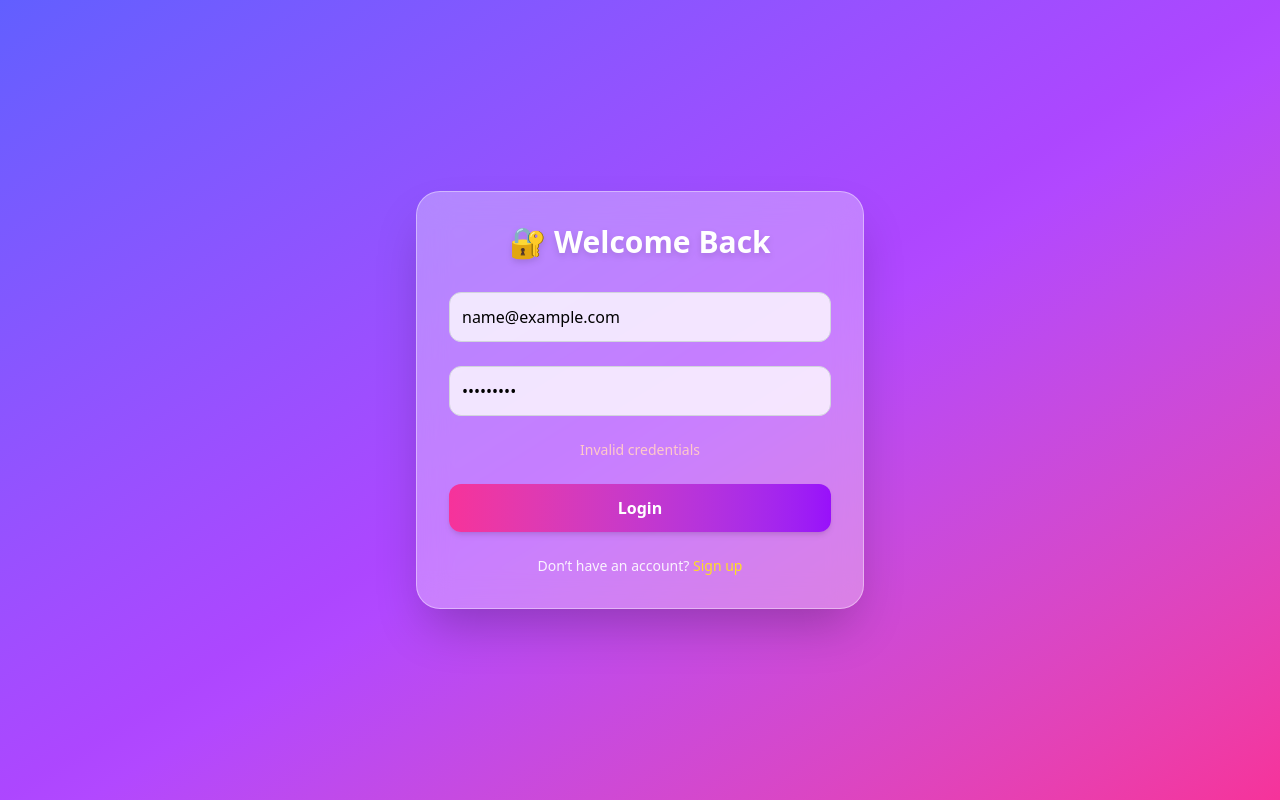
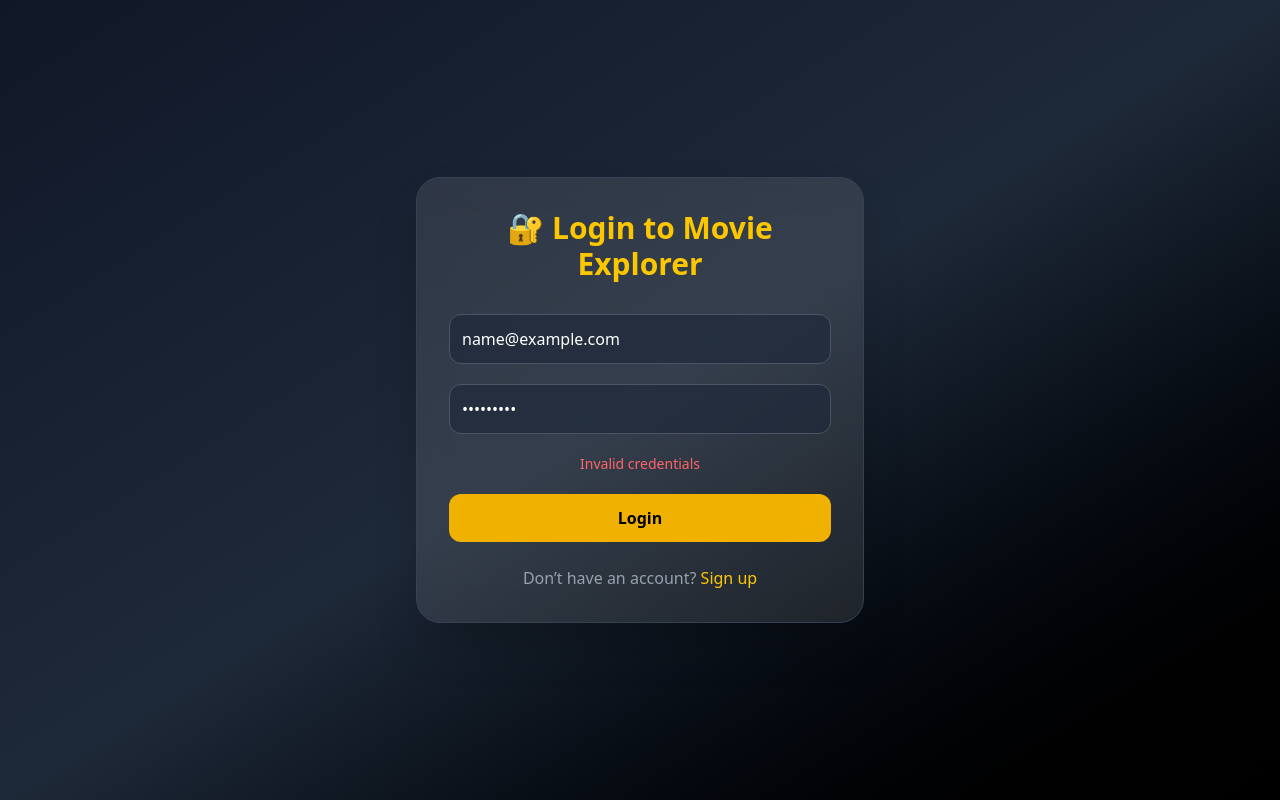
Before and after one commit to neharakesh/Logicall, a React (Vite) app: page /login in a window 1280 px wide. Both pictures are taken after typing "name@example.com", "Sample123" into the empty fields and a click on the button "Login". Built offline with nearby package versions, Linux system fonts and the light colour scheme; no server answers.

Commit message:
login sgn up frontend is ready

```diff
--- a/src/components/navbar.jsx
+++ b/src/components/navbar.jsx
@@ -1,4 +1,5 @@
 import React from "react";
+import { useNavigate } from "react-router-dom";
 import AppBar from "@mui/material/AppBar";
 import Box from "@mui/material/Box";
 import Toolbar from "@mui/material/Toolbar";
@@ -8,19 +9,21 @@ import Menu from "@mui/material/Menu";
 import MenuItem from "@mui/material/MenuItem";
 import Avatar from "@mui/material/Avatar";
 import Tooltip from "@mui/material/Tooltip";
-import MenuIcon from "@mui/icons-material/Menu";
 import Button from "@mui/material/Button";
 
-const pages = ["Home", "Add Movie", "Login", "Signup"];
+const pages = [
+  { name: "Home", path: "/" },
+  { name: "Add Movie", path: "/addmovie" },
+  { name: "Login", path: "/login" },
+  { name: "Signup", path: "/signup" },
+];
 const settings = ["Profile", "Logout"];
 
 const ResponsiveAppBar = () => {
-  const [anchorElNav, setAnchorElNav] = React.useState(null);
+  const navigate = useNavigate();
   const [anchorElUser, setAnchorElUser] = React.useState(null);
 
-  const handleOpenNavMenu = (event) => setAnchorElNav(event.currentTarget);
   const handleOpenUserMenu = (event) => setAnchorElUser(event.currentTarget);
-  const handleCloseNavMenu = () => setAnchorElNav(null);
   const handleCloseUserMenu = () => setAnchorElUser(null);
 
   return (
@@ -43,7 +46,9 @@ const ResponsiveAppBar = () => {
             fontWeight: 600,
             color: "#fff",
             letterSpacing: "1px",
+            cursor: "pointer",
           }}
+          onClick={() => navigate("/")}
         >
           🎬 MovieVerse
         </Typography>
@@ -52,7 +57,8 @@ const ResponsiveAppBar = () => {
         <Box sx={{ display: { xs: "none", md: "flex" }, gap: 2 }}>
           {pages.map((page) => (
             <Button
-              key={page}
+              key={page.name}
+              onClick={() => navigate(page.path)}
               sx={{
                 color: "#fff",
                 fontWeight: 500,
@@ -60,7 +66,7 @@ const ResponsiveAppBar = () => {
                 "&:hover": { color: "#ffd700" },
               }}
             >
-              {page}
+              {page.name}
             </Button>
           ))}
         </Box>
--- a/src/pages/login.jsx
+++ b/src/pages/login.jsx
@@ -13,60 +13,57 @@ const Login = () => {
 
   const handleSubmit = async (e) => {
     e.preventDefault();
-    setError("");
-
     try {
       const res = await axios.post("http://localhost:5000/api/auth/login", user);
       localStorage.setItem("token", res.data.token);
-      navigate("/"); // redirect to homepage
+      navigate("/");
     } catch (err) {
       setError(err.response?.data?.message || "Invalid credentials");
     }
   };
 
   return (
-    <div className="min-h-screen bg-gradient-to-br from-indigo-500 via-purple-500 to-pink-500 flex justify-center items-center p-6">
-      <div className="w-full max-w-md bg-white/30 backdrop-blur-lg shadow-2xl rounded-3xl p-8 border border-white/40">
-        <h1 className="text-3xl font-bold text-center text-white drop-shadow-md mb-8">
-          🔐 Welcome Back
+    <div className="min-h-screen bg-gradient-to-br from-gray-900 via-gray-800 to-black flex justify-center items-center p-6">
+      <div className="w-full max-w-md bg-white/10 backdrop-blur-lg border border-gray-700 p-8 rounded-3xl shadow-2xl">
+        <h1 className="text-3xl font-bold text-center text-yellow-400 mb-8">
+          🔐 Login to Movie Explorer
         </h1>
 
-        <form className="space-y-6" onSubmit={handleSubmit}>
+        <form className="space-y-5" onSubmit={handleSubmit}>
           <input
             type="email"
             name="email"
-            placeholder="📧 Email"
+            placeholder="Email"
             value={user.email}
             onChange={handleChange}
             required
-            className="w-full p-3 bg-white/80 border border-gray-300 rounded-xl focus:ring-2 focus:ring-pink-400 outline-none"
+            className="w-full p-3 bg-gray-800/70 border border-gray-600 rounded-xl text-white focus:ring-2 focus:ring-yellow-400 outline-none"
           />
-
           <input
             type="password"
             name="password"
-            placeholder="🔑 Password"
+            placeholder="Password"
             value={user.password}
             onChange={handleChange}
             required
-            className="w-full p-3 bg-white/80 border border-gray-300 rounded-xl focus:ring-2 focus:ring-pink-400 outline-none"
+            className="w-full p-3 bg-gray-800/70 border border-gray-600 rounded-xl text-white focus:ring-2 focus:ring-yellow-400 outline-none"
           />
 
-          {error && <p className="text-red-200 text-center text-sm">{error}</p>}
+          {error && <p className="text-red-400 text-sm text-center">{error}</p>}
 
           <button
             type="submit"
-            className="w-full px-6 py-3 rounded-xl text-white font-semibold shadow-md bg-gradient-to-r from-pink-500 to-purple-600 hover:scale-105 transition-all duration-300"
+            className="w-full py-3 bg-yellow-500 hover:bg-yellow-600 text-black font-semibold rounded-xl transition-all duration-300"
           >
             Login
           </button>
         </form>
 
-        <p className="text-center text-white/90 text-sm mt-6">
+        <p className="text-center text-gray-400 mt-6">
           Don’t have an account?{" "}
           <span
-            onClick={() => navigate("/register")}
-            className="text-yellow-300 cursor-pointer hover:underline"
+            onClick={() => navigate("/signup")}
+            className="text-yellow-400 cursor-pointer hover:underline"
           >
             Sign up
           </span>
--- a/src/pages/signup.jsx
+++ b/src/pages/signup.jsx
@@ -1,11 +1,84 @@
-import React from 'react'
+import React, { useState } from "react";
+import axios from "axios";
+import { useNavigate } from "react-router-dom";
 
-const signup = () => {
+const Signup = () => {
+  const [user, setUser] = useState({ name: "", email: "", password: "" });
+  const [error, setError] = useState("");
+  const navigate = useNavigate();
+
+  const handleChange = (e) => {
+    setUser({ ...user, [e.target.name]: e.target.value });
+  };
+
+  const handleSubmit = async (e) => {
+    e.preventDefault();
+    try {
+      await axios.post("http://localhost:5000/api/auth/register", user);
+      navigate("/login");
+    } catch (err) {
+      setError(err.response?.data?.message || "Signup failed");
+    }
+  };
+
   return (
-    <div>
-      <h1>Signup</h1>
+    <div className="min-h-screen bg-gradient-to-br from-gray-900 via-gray-800 to-black flex justify-center items-center p-6">
+      <div className="w-full max-w-md bg-white/10 backdrop-blur-lg border border-gray-700 p-8 rounded-3xl shadow-2xl">
+        <h1 className="text-3xl font-bold text-center text-yellow-400 mb-8">
+          ✨ Create Account
+        </h1>
+
+        <form className="space-y-5" onSubmit={handleSubmit}>
+          <input
+            type="email"
+            name="email"
+            placeholder="Email"
+            value={user.email}
+            onChange={handleChange}
+            required
+            className="w-full p-3 bg-gray-800/70 border border-gray-600 rounded-xl text-white focus:ring-2 focus:ring-yellow-400 outline-none"
+          />
+          <input
+            type="text"
+            name="name"
+            placeholder="Enter your name"
+            value={user.name}
+            onChange={handleChange}
+            required
+            className="w-full p-3 bg-gray-800/70 border border-gray-600 rounded-xl text-white focus:ring-2 focus:ring-yellow-400 outline-none"
+          />
+          <input
+            type="password"
+            name="password"
+            placeholder="Create Password"
+            value={user.password}
+            onChange={handleChange}
+            required
+            className="w-full p-3 bg-gray-800/70 border border-gray-600 rounded-xl text-white focus:ring-2 focus:ring-yellow-400 outline-none"
+          />
+
+          {error && <p className="text-red-400 text-sm text-center">{error}</p>}
+
+          <button
+            type="submit"
+            className="w-full py-3 bg-yellow-500 hover:bg-yellow-600 text-black font-semibold rounded-xl transition-all duration-300"
+          >
+            Sign Up
+          </button>
+        </form>
+
+        <p className="text-center text-gray-400 mt-6">
+          Already have an account?{" "}
+          <span
+            onClick={() => navigate("/login")}
+            className="text-yellow-400 cursor-pointer hover:underline"
+          >
+            Login
+          </span>
+        </p>
+      </div>
     </div>
-  )
-}
+  );
+};
 
-export default signup
+export default Signup;
```
